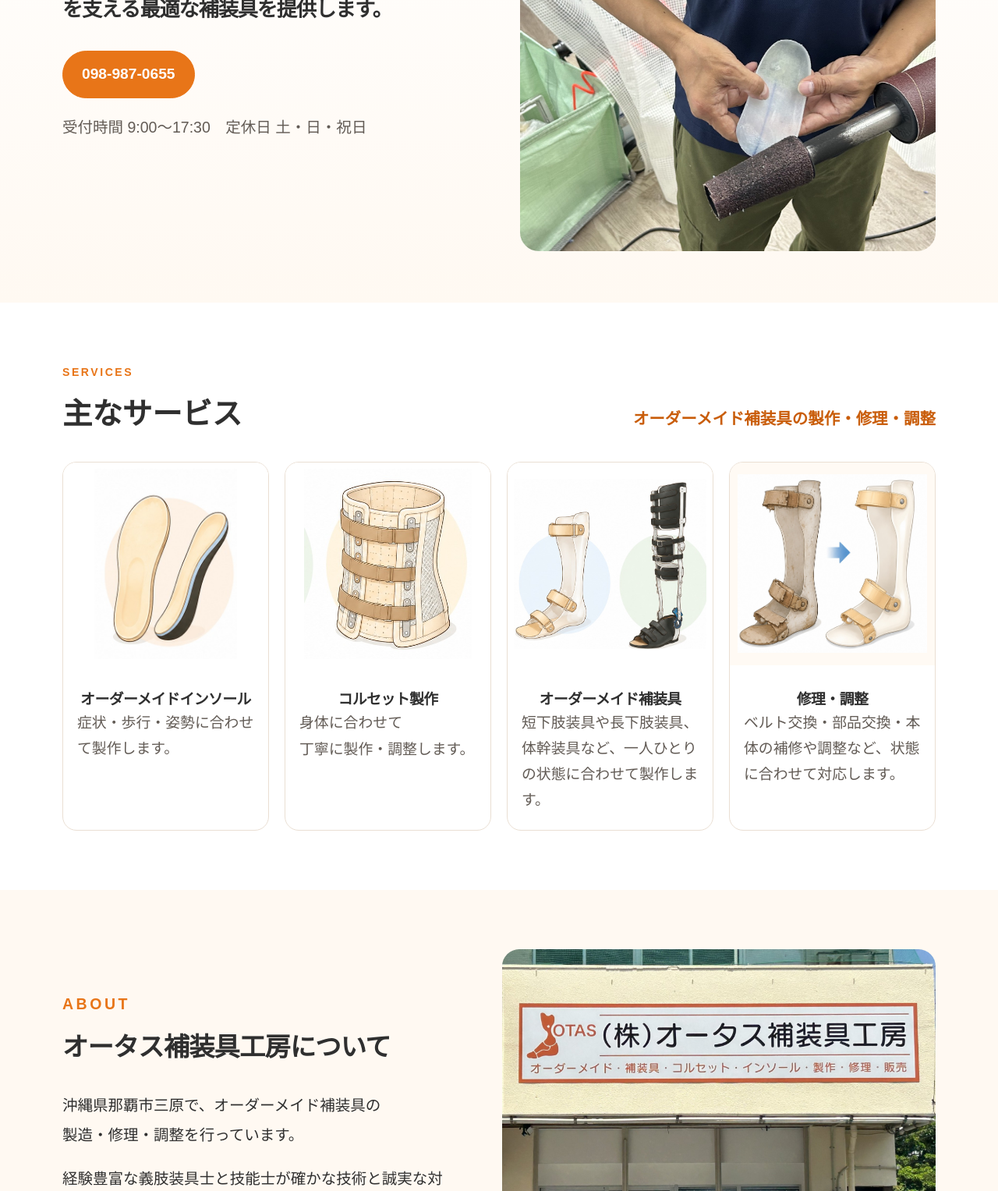
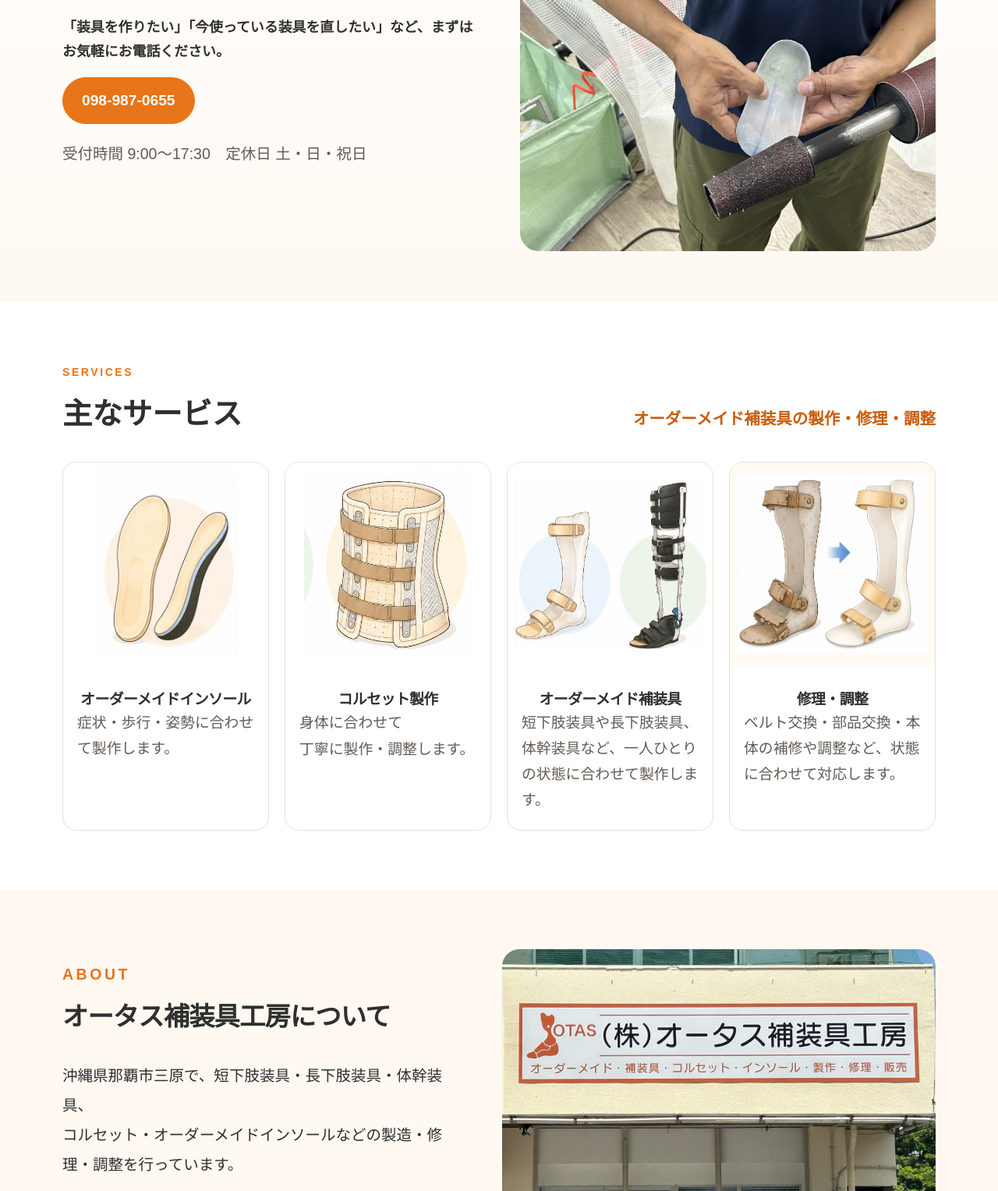
Before and after one commit to otasu-hosougukoubou/otas-hosougukoubou-website, a plain HTML site: page index.html in a window 1280 px wide. Shown: the part 409-1936 px from the top of the page at 78% size. Drawn offline with Linux system fonts and the light colour scheme.

Commit message:
Add files via upload

```diff
--- a/index.html
+++ b/index.html
@@ -3,11 +3,9 @@
 <head>
   <meta charset="utf-8">
   <meta name="viewport" content="width=device-width, initial-scale=1">
-  <title>オータス補装具工房｜沖縄県那覇市の補装具・オーダーメイドインソール</title>
-  <meta name="description" content="沖縄県那覇市三原の株式会社オータス補装具工房。短下肢装具・長下肢装具・コルセット・オーダーメイドインソールなど、補装具の製作・修理・調整に対応しています。">
+  <title>株式会社オータス補装具工房｜沖縄県那覇市の補装具・インソール・コルセット製作</title>
+  <meta name="description" content="沖縄県那覇市三原の株式会社オータス補装具工房。短下肢装具・長下肢装具・体幹装具・コルセット・オーダーメイドインソールの製作・修理・調整に対応しています。">
   <link rel="stylesheet" href="style.css">
-
-  <meta name="description" content="沖縄県那覇市三原のオータス補装具工房。オーダーメイド補装具、短下肢装具・長下肢装具、コルセット、インソールの製作・修理・調整を行っています。">
   <meta name="robots" content="index,follow,max-image-preview:large">
   <link rel="canonical" href="https://otas-hosougukoubou.com/">
   <meta property="og:locale" content="ja_JP">
@@ -136,7 +134,7 @@
           <span class="hero-phrase">「歩く」「動く」「暮らす」</span>
           <span class="hero-support-full">を支える最適な補装具を提供します。</span>
         </h1>
-
+        <p class="hero-consult">「装具を作りたい」「今使っている装具を直したい」など、まずはお気軽にお電話ください。</p>
         <a class="button primary" href="tel:0989870655">098-987-0655</a>
         <p class="small-note">受付時間 9:00～17:30　定休日 土・日・祝日</p>
       </div>
@@ -182,8 +180,8 @@
         <p class="section-kicker">ABOUT</p>
         <h2 class="about-title">オータス補装具工房について</h2>
         <p class="about-copy">
-          <span class="about-line">沖縄県那覇市三原で、オーダーメイド補装具の</span>
-          <span class="about-line">製造・修理・調整を行っています。</span>
+          <span class="about-line">沖縄県那覇市三原で、短下肢装具・長下肢装具・体幹装具、</span>
+          <span class="about-line">コルセット・オーダーメイドインソールなどの製造・修理・調整を行っています。</span>
           <span class="about-gap" aria-hidden="true"></span>
           <span class="about-line">経験豊富な義肢装具士と技能士が確かな技術と誠実な対応を大切に、安心してご使用いただける補装具づくりに取り組みます。</span>
         </p>
@@ -252,6 +250,7 @@
         <p class="section-kicker">CONTACT</p>
         <h2>お問い合わせ</h2>
         <a class="phone" href="tel:0989870655">098-987-0655</a>
+        <p class="contact-hours">受付時間 9:00～17:30／土・日・祝日休み</p>
         <p>FAX：098-987-9544</p>
         <a class="mail" href="mailto:ootasuhosougu@gmail.com">ootasuhosougu@gmail.com</a>
       </div>
--- a/style.css
+++ b/style.css
@@ -639,3 +639,26 @@ h1{
     font-size:1.25rem;
   }
 }
+
+
+/* v18: final SEO/content refinements */
+.hero-consult{
+  margin:1.45rem 0 0;
+  max-width:640px;
+  font-size:1.12rem;
+  line-height:1.75;
+  font-weight:700;
+}
+.hero-consult + .button.primary{
+  margin-top:1rem;
+}
+.contact-hours{
+  margin:.65rem 0 1rem;
+  font-weight:700;
+}
+@media(max-width:620px){
+  .hero-consult{
+    font-size:1rem;
+    line-height:1.65;
+  }
+}
```
